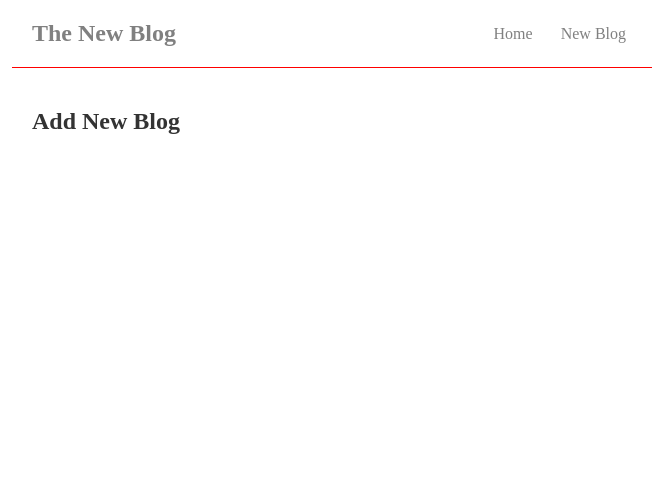
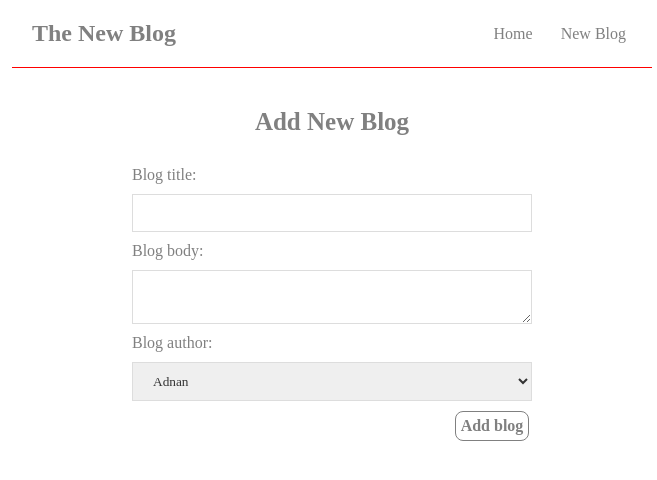
Before and after one commit to adnanali000/react-blogg-app, a React (Create React App) app: page /createblog in a window 1280 px wide. Shown: the top 480 px of the page, without its empty margins (308-965 px from the left). Built offline with nearby package versions, Linux system fonts and the light colour scheme.

Commit message:
create blog form

```diff
--- a/src/BlogDetail.jsx
+++ b/src/BlogDetail.jsx
@@ -1,11 +1,21 @@
 import { useParams } from "react-router-dom";
+import useFetch from "./useFetch";
 
 const BlogDetail = () => {
     const { id } = useParams();
-
+    const {data: blog , isPending , error} = useFetch('http://localhost:8000/blogs/'+id);
     return (
         <div className="blog-detail">
-            <h2>Blog Details - {id}</h2>
+            {isPending && <div>Loading...</div>}
+            {error && <div>{error}</div>}
+            {blog && (
+                <article>
+                    <h2>{blog.title}</h2>
+                    <p>Written by {blog.author}</p>
+                    <br />
+                    <div>{blog.body}</div>
+                </article>
+            )}
         </div>
      );
 }
--- a/src/CreateBlog.jsx
+++ b/src/CreateBlog.jsx
@@ -2,6 +2,20 @@ const CreateBlog = () => {
     return (
         <div className="blogForm">
             <h2>Add New Blog</h2>
+            <form>
+                <label>Blog title: </label>
+                <input type="text" required />
+
+                <label>Blog body: </label>
+                <textarea required></textarea>
+
+                <label>Blog author: </label>
+                <select>
+                    <option value="adnan">Adnan</option>
+                    <option value="arnan">Adnan Ali</option>
+                </select>
+                <button>Add blog</button>
+            </form>
         </div>
      );
 }
--- a/src/index.css
+++ b/src/index.css
@@ -67,3 +67,46 @@
   color: white;
   background-color: red;
 }
+
+/* create blog form  */
+.blogForm{
+  max-width: 400px;
+  margin: 0px auto;
+  text-align: center;
+}
+.blogForm label{
+  text-align: left;
+  display: block;
+  color: grey;
+}
+.blogForm h2{
+  font-size: 25px;
+  color: grey;
+  margin-bottom: 30px;
+}
+.blogForm input,.blogForm textarea , .blogForm select{
+  width: 100%;
+  padding: 10px 16px;
+  margin: 10px 0;
+  border: 1px solid #ddd;
+  box-sizing: border-box;
+  display: block;
+}
+.blogForm input:active{
+  border-color: red;
+}
+.blogForm button{
+  color: grey;
+  background-color: white;
+  border: 1px solid gray;
+  padding:5px;
+  border-radius: 8px;
+  cursor:pointer;
+  margin-left: 80%;
+  font-size: 16px;
+  font-weight: bold;
+}
+.blogForm button:hover{
+  background-color: red;
+  color: white;
+}
```
